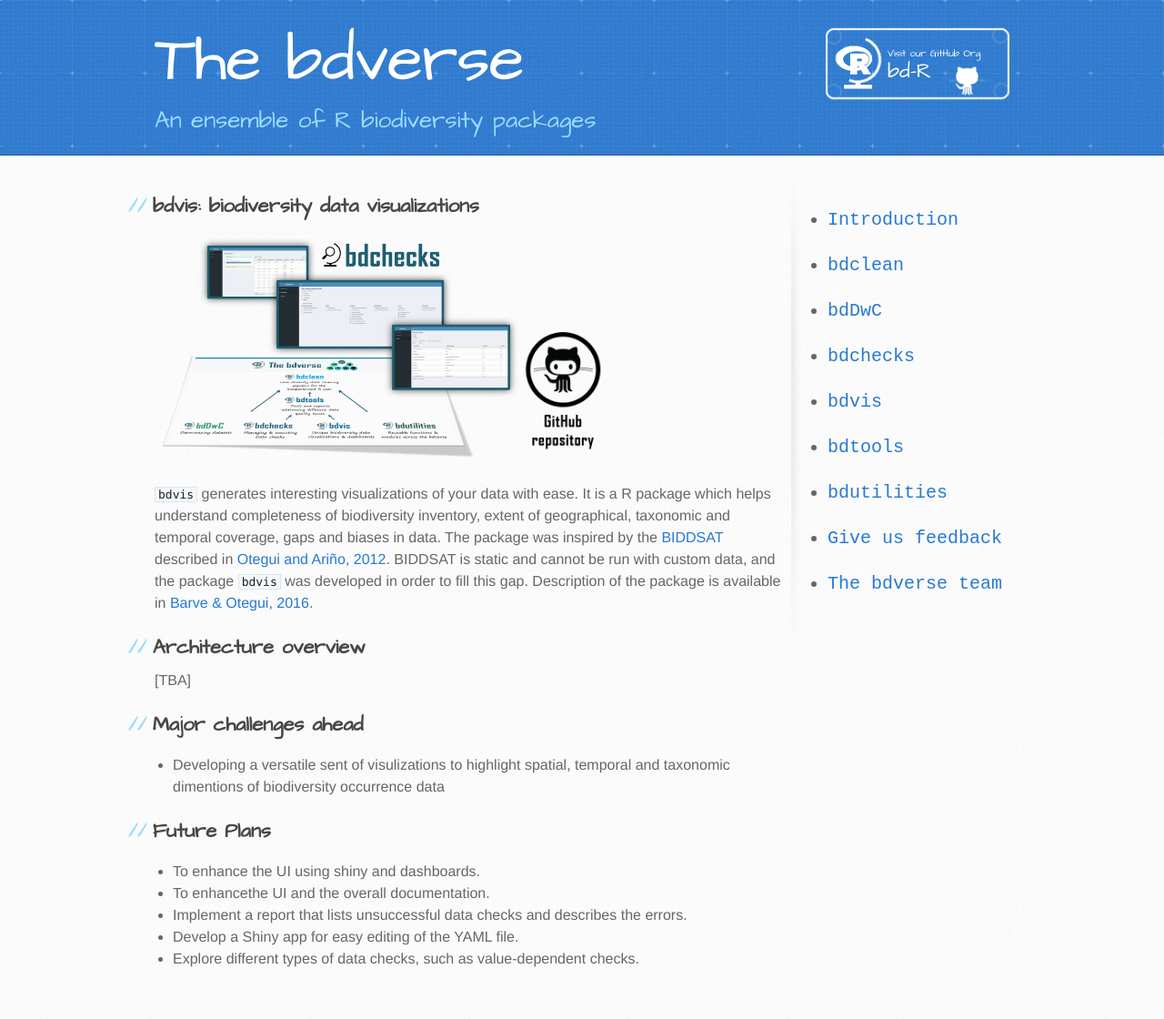
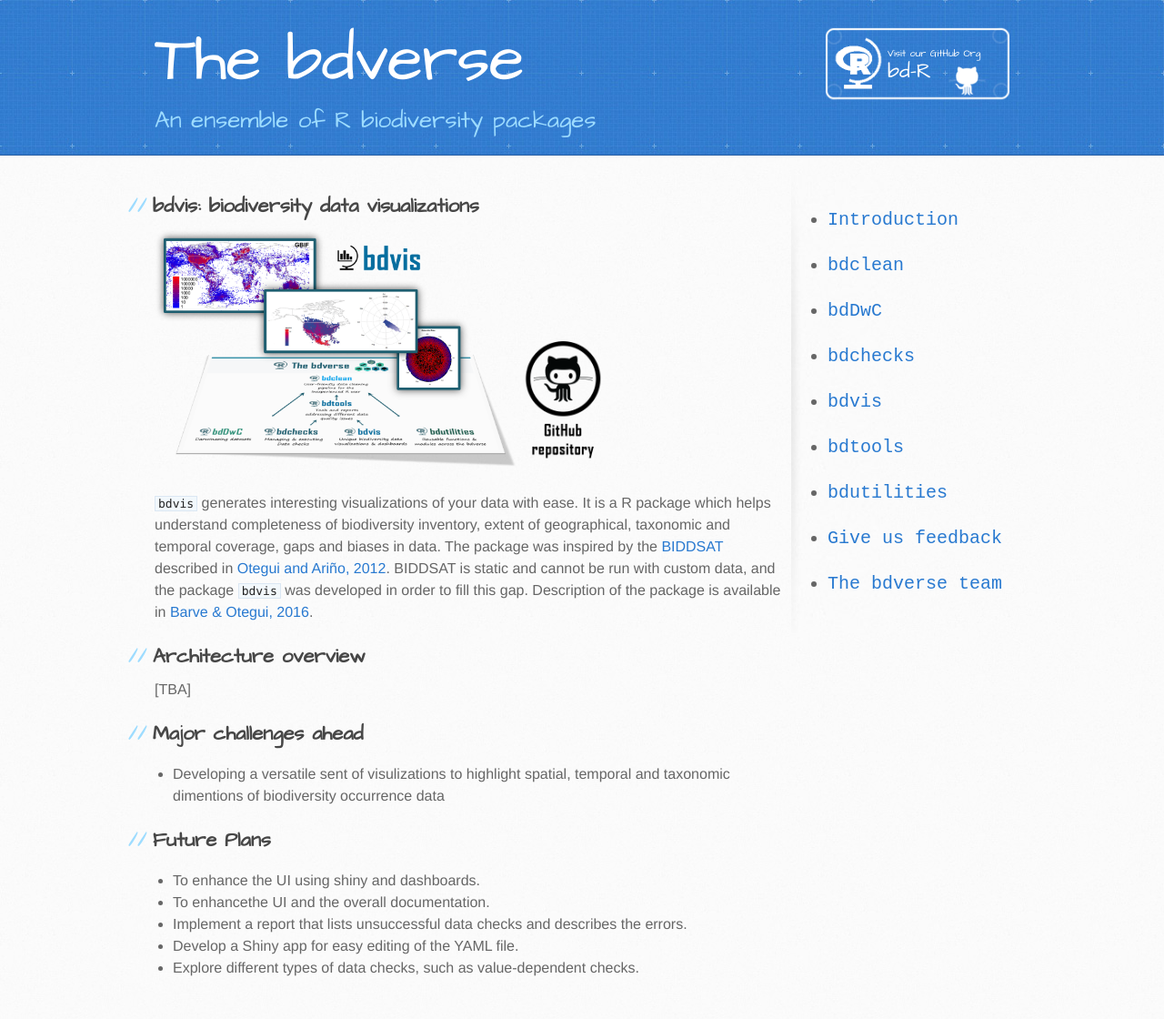
Before and after one commit to bd-R/The-bdverse, a Jekyll site: the page built from bdvis.md, in a window 1280 px wide. Shown: the whole page at 91% size. Built offline with Jekyll 4.4.1, drawn with Linux system fonts in a browser that asks for light colours; our own code applies the rules of GitHub Pages for plain Markdown files.

Commit message:
Draft 10.2

```diff
--- a/bdvis.md
+++ b/bdvis.md
@@ -3,9 +3,8 @@ layout: default
 ---
 ## bdvis: biodiversity data visualizations
 
-<img src="assets/images/bdchecks_bdverse.png" alt="bdchecks in the bdverse" width="400"/>
+<img src="assets/images/bdvis_bdverse.png" alt="bdchecks in the bdverse" width="400"/>
 <a href="https://github.com/bd-R/bdvis" target="_blank"><img src="assets/images/github_repo.png" alt="bdvis GitHub repository" title= "Open bdvis repository" width="90"/></a>
-
 
 
 
```
Also changed, not shown: assets/images/The-bdverse-no-head.png, assets/images/bdvis_bdverse.png (added).
